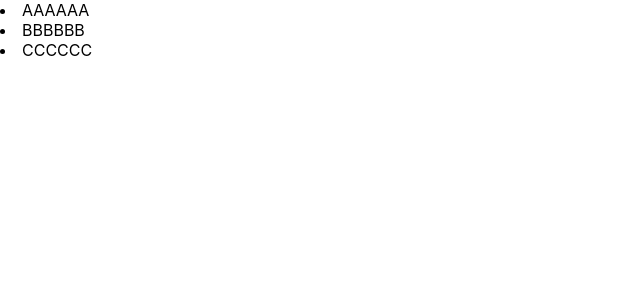
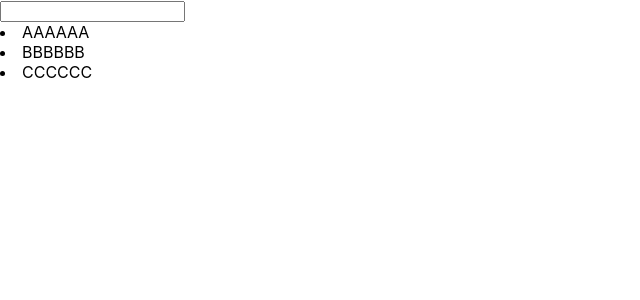
Before and after one commit to LQuangTien/basic-hook, a React (Create React App) app: page / in a window 1280 px wide. Shown: the top 300 px of the page, without its empty margins (0-640 px from the left). Built offline with nearby package versions, Linux system fonts and the light colour scheme.

Commit message:
todo form

```diff
--- a/src/App.js
+++ b/src/App.js
@@ -2,6 +2,7 @@
 import logo from './logo.svg';
 import './App.scss';
 import TodoList from './components/TodoList';
+import TodoForm from './components/TodoForm';
 // import ColorBox from './components/ColorBox';
 
 function App() {
@@ -10,6 +11,7 @@
     { id: 2, title: "BBBBBB" },
     { id: 3, title: "CCCCCC" }
   ])
+
   function handleTodoClick(todo) {
     const index = todos.findIndex(x => x.id === todo.id);
     if (index < 0) return;
@@ -17,8 +19,20 @@
     newTodos.splice(index, 1);
     setTodos(newTodos);
   }
+
+  function handleFormSubmit(formValue) {
+    const newTodo = {
+      id: todos.length + 1,
+      ...formValue
+    }
+    const newTodos = [...todos];
+    newTodos.push(newTodo);
+    setTodos(newTodos);
+  }
+
   return (
     <div className="App">
+      <TodoForm onSubmit={handleFormSubmit} />
       <TodoList todos={todos} onTodoClick={handleTodoClick} />
     </div>
   );
--- /dev/null
+++ b/src/components/TodoForm/index.jsx
@@ -0,0 +1,41 @@
+import React from 'react';
+import PropTypes from 'prop-types';
+import { useState } from 'react';
+
+TodoForm.propTypes = {
+  onSubmit: PropTypes.func,
+};
+TodoForm.defaultProps = {
+  onSubmit: null
+}
+
+
+function TodoForm(props) {
+  const { onSubmit } = props;
+  const [value, setValue] = useState('');
+
+  function handleValueChange(e) {
+    setValue(e.target.value);
+  }
+
+  function handleSubmit(e) {
+    e.preventDefault();
+    if (!onSubmit) return;
+    const formValue = {
+      title: value
+    }
+    onSubmit(formValue);
+    setValue('');
+  }
+
+  return (
+    <form onSubmit={handleSubmit}>
+      <input type="text"
+        value={value}
+        onChange={handleValueChange}
+      />
+    </form>
+  );
+}
+
+export default TodoForm;
```
